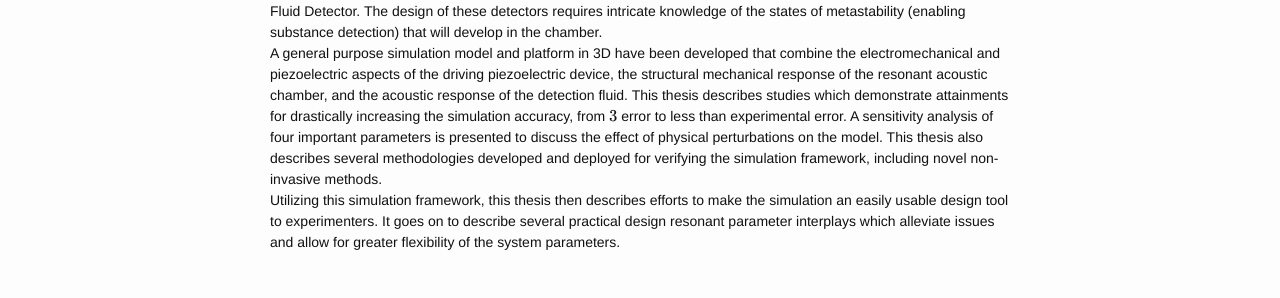
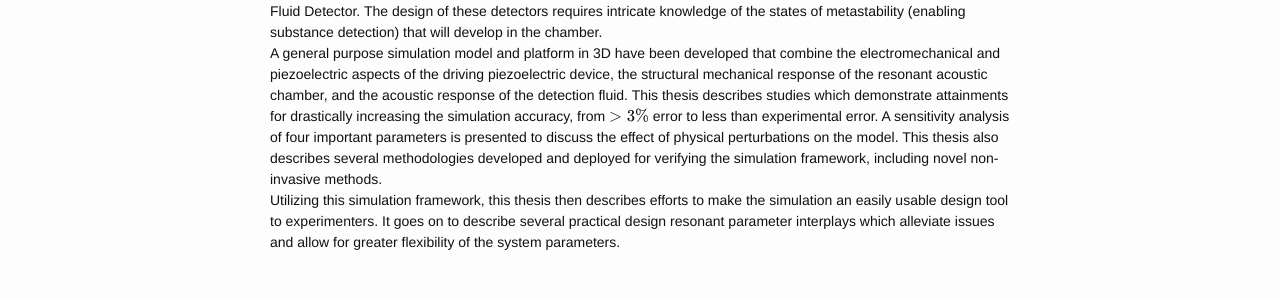
Before and after one commit to alexhagen/alexhagen.github.io, a Jekyll site: the page built from _posts/2014-08-15-multiphysics-modeling-in-optimization-of-acoustically-tensioned-metastable-fluid-neutron-detectors.markdown, in a window 1280 px wide. Shown: the part 735-1033 px from the top of the page. Built offline with Jekyll 4.4.1, drawn with Linux system fonts in a browser that asks for light colours; formulas are drawn with MathJax 3.

Commit message:
finally finished publication template

```diff
--- a/_posts/2014-08-15-multiphysics-modeling-in-optimization-of-acoustically-tensioned-metastable-fluid-neutron-detectors.markdown
+++ b/_posts/2014-08-15-multiphysics-modeling-in-optimization-of-acoustically-tensioned-metastable-fluid-neutron-detectors.markdown
@@ -19,7 +19,7 @@ Tensioned Metastable Fluid Detectors are being developed at Purdue University th
 Tensioned Metastable Fluid Detectors operate on the principle that when a fluid is placed into a metastable state by inducing negative (tensile) pressures on it, it may cavitate when subjected to a neutron collision event.\n
 One way to include negative pressures is using acoustic energy, as is done in the Acoustically Tensioned Metastable Fluid Detector. The design of these detectors requires intricate knowledge of the states of metastability (enabling substance detection) that will develop in the chamber.\n
 A general purpose simulation model and platform in 3D have been developed that combine the electromechanical and piezoelectric aspects of the driving piezoelectric device, the structural mechanical response of the resonant acoustic chamber, and the acoustic response of the detection fluid. This thesis describes studies which demonstrate attainments for drastically increasing the simulation accuracy, from
-\( 3 \)
+\( >3\% \)
 error to less than experimental error. A sensitivity analysis of four important parameters is presented to discuss the effect of physical perturbations on the model.  This thesis also describes several methodologies developed and deployed for verifying the simulation framework, including novel non-invasive methods.\n
 Utilizing this simulation framework, this thesis then describes efforts to make the simulation an easily usable design tool to experimenters. It goes on to describe several practical design resonant parameter interplays which alleviate issues and allow for greater flexibility of the system parameters.'
 
```
